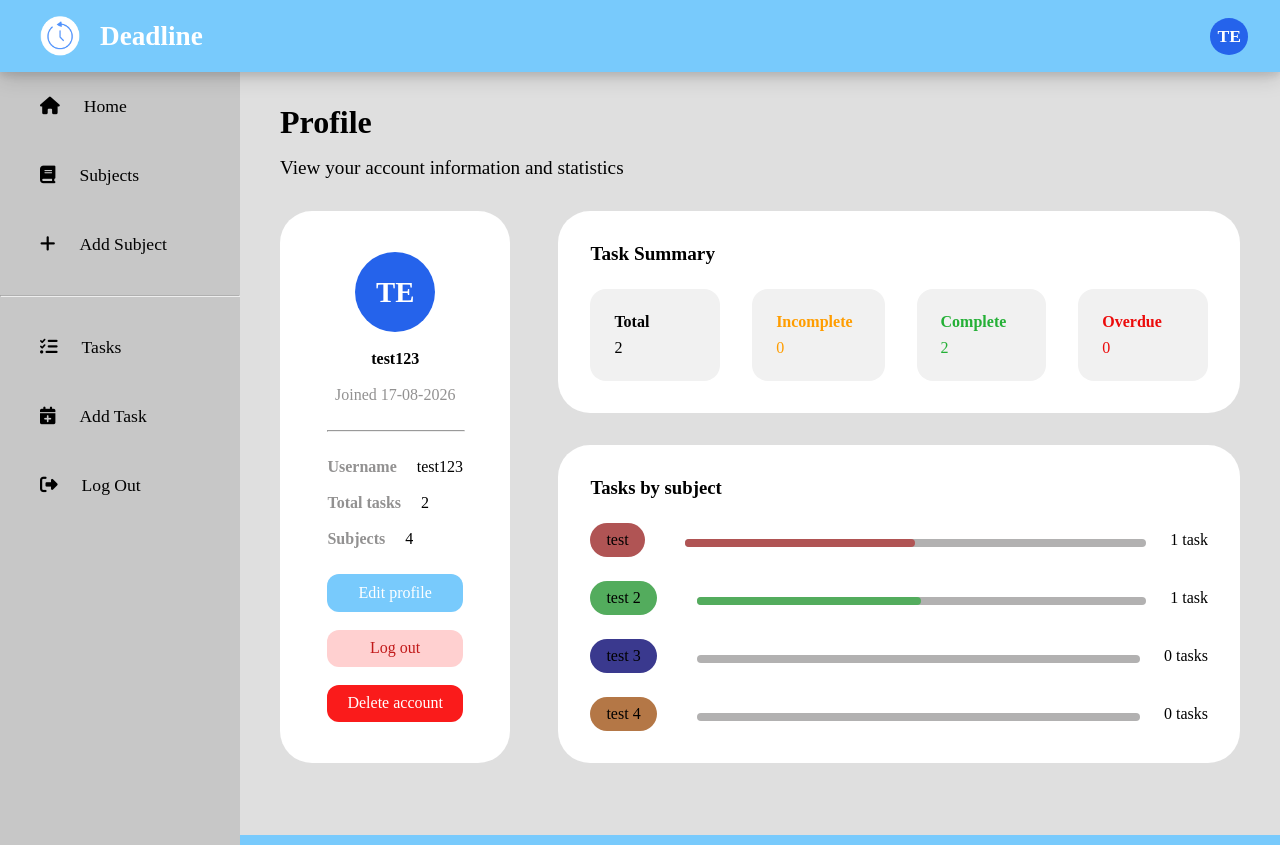
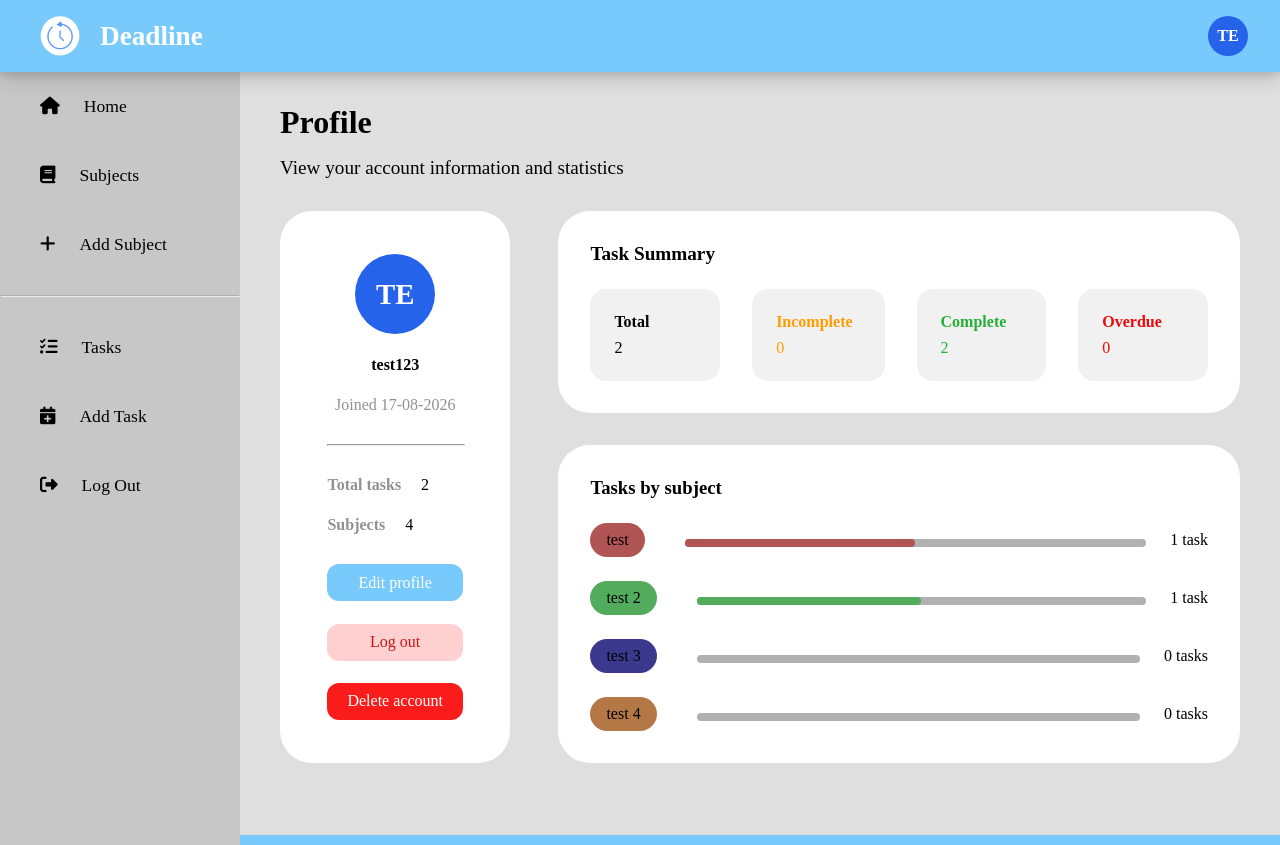
Before and after one commit to 23062bhs/deadline, a Flask app: page /profile in a window 1280 px wide. Run offline with Flask 3, Linux system fonts and the light colour scheme; a user stored in the database is signed in; data comes from the database, SQL or seed files in the repository; both versions use the stored data as it was after the commit; some libraries are stand-ins or nearby versions; some web fonts are replaced.

Commit message:
changed profile icon styling and remove username row as it wasn't needed

```diff
--- a/static/style.css
+++ b/static/style.css
@@ -67,13 +67,18 @@ footer {
 }
 
 .profile-icon {
-    font-size: 1.1rem;
     background-color: #2563eb;
-    padding: 0.5rem;
+    width: 2.5rem;
+    height: 2.5rem;
     border-radius: 50%;
+    display: flex;
+    align-items: center;
+    justify-content: center;
+    font-size: 1rem;
+    font-weight: 700;
+    color: #ffffff;
     margin-left: auto;
     margin-right: 2rem;
-    width: 1.4rem;
 }
 
 .profile-icon:hover {
@@ -1131,8 +1136,9 @@ thead .list-headers th {
     color: #16a34a;
 }
 
-.subtask-row {
-    border-top: #b7b7b7 0.2rem solid;
+.task-divider {
+    border-top: 0.1rem solid #b0b0b0;
+    margin: 1rem 0;
 }
 
 /* sign up page */
--- a/templates/profile.html
+++ b/templates/profile.html
@@ -19,10 +19,6 @@
         <div class="profile-username">{{ session['username'] }}</div>
         <div class="join-date">Joined {{ join_date }}</div>
         <hr class="profile-divider">
-        <div class="profile-info-row">
-            <span class="profile-info-label">Username</span>
-            <span>{{ session['username'] }}</span>
-        </div>
         <div class="profile-info-row">
             <span class="profile-info-label">Total tasks</span>
             <span>{{ total }}</span>
```
Also changed, not shown: deadline.db.
